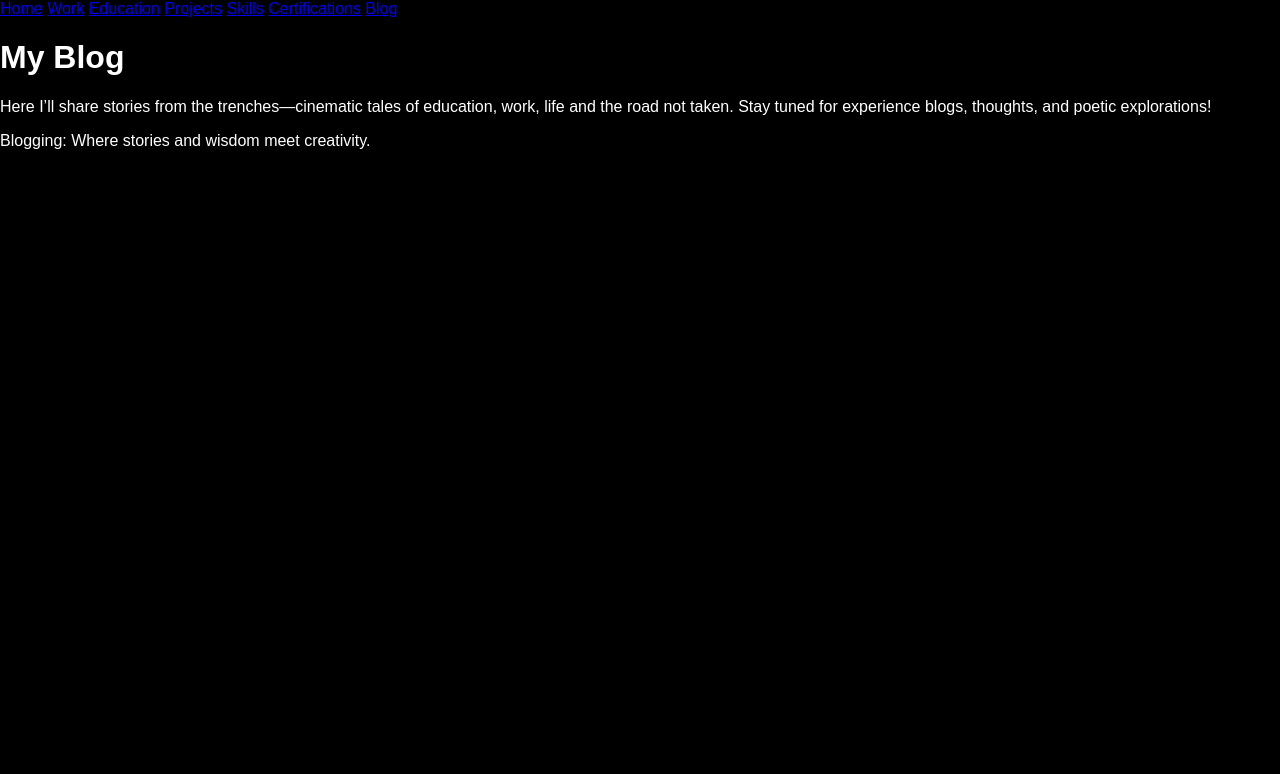
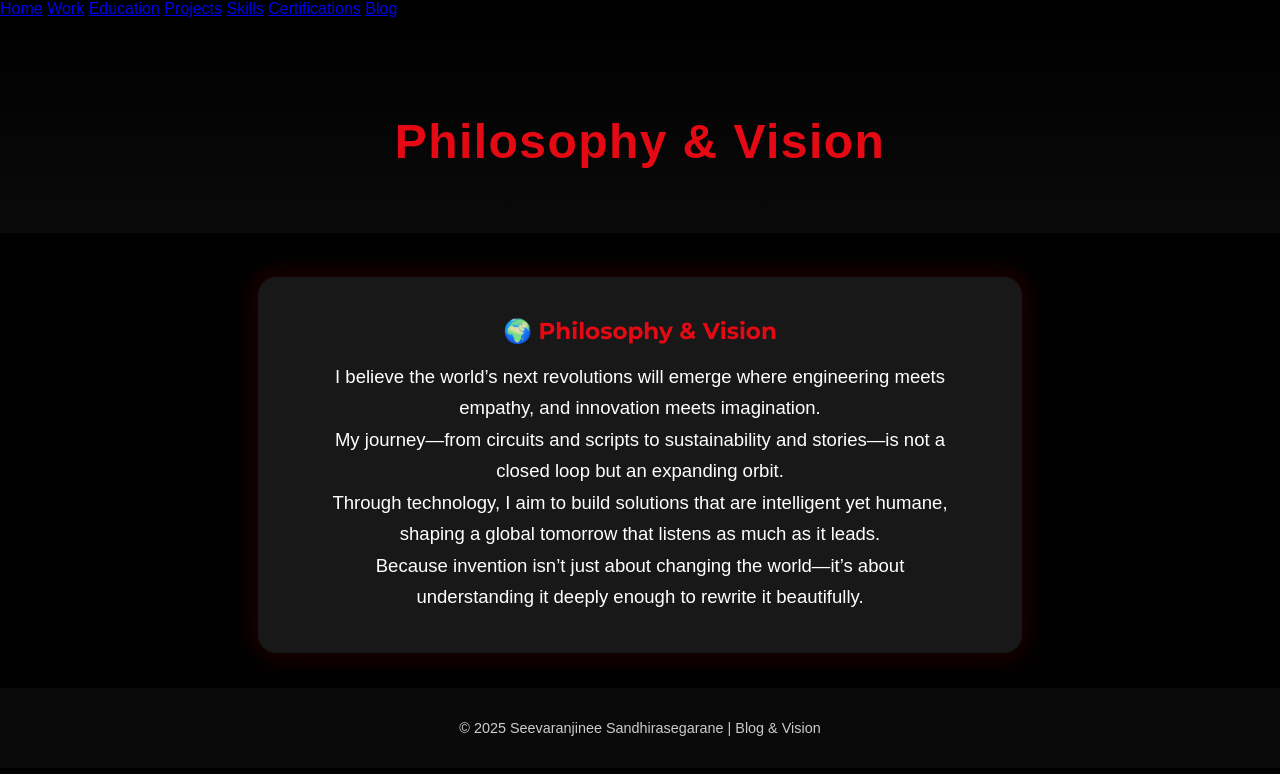
Before and after one commit to Seevaranjinee/seevaranjinee-portfolio, a plain HTML site: page blog.html in a window 1280 px wide. Drawn offline with Linux system fonts and the light colour scheme; files that its build step writes are made by us from their sources.

Commit message:
Update blog.html

```diff
--- a/blog.html
+++ b/blog.html
@@ -1,9 +1,22 @@
 <!DOCTYPE html>
 <html lang="en">
 <head>
-    <meta charset="UTF-8">
-    <title>Blog | Seevaranjinee Sandhirasegarane</title>
-    <link rel="stylesheet" href="style.css">
+  <meta charset="UTF-8">
+  <title>Philosophy & Vision | Seevaranjinee</title>
+  <meta name="viewport" content="width=device-width, initial-scale=1.0">
+  <link href="https://fonts.googleapis.com/css?family=Montserrat:700,400&display=swap" rel="stylesheet">
+  <link rel="stylesheet" href="assets/css/style.css">
+  <style>
+    .philosophy-card {
+      background: #181818; border-radius: 18px; box-shadow: 0 2px 28px #000a, 0 0 24px 4px #e5091433; padding: 2.5rem 2rem; margin: 2.7rem auto 2.2rem auto; max-width: 700px; text-align: center;
+    }
+    .philosophy-title {
+      font-size: 1.44rem; color: #e50914; font-weight: 700; margin-bottom: 1rem; font-family: 'Bebas Neue', 'Montserrat', Arial, sans-serif;
+    }
+    .philosophy-desc {
+      color: #fff; font-size: 1.16rem; line-height: 1.7; margin: 0 auto; max-width: 650px;
+    }
+  </style>
 </head>
 <body>
 <nav>
@@ -15,15 +28,22 @@
   <a href="certifications.html">Certifications</a>
   <a href="blog.html">Blog</a>
 </nav>
+<header class="page-header">
+  <h1 class="h-display">Philosophy & Vision</h1>
+</header>
 <main>
-  <h1>My Blog</h1>
-  <p>
-    Here I’ll share stories from the trenches—cinematic tales of education, work, life and the road not taken.
-    Stay tuned for experience blogs, thoughts, and poetic explorations!
-  </p>
+  <div class="philosophy-card">
+    <div class="philosophy-title">🌍 Philosophy & Vision</div>
+    <div class="philosophy-desc">
+      I believe the world’s next revolutions will emerge where engineering meets empathy, and innovation meets imagination.<br>
+      My journey—from circuits and scripts to sustainability and stories—is not a closed loop but an expanding orbit.<br>
+      Through technology, I aim to build solutions that are intelligent yet humane, shaping a global tomorrow that listens as much as it leads.<br>
+      Because invention isn’t just about changing the world—it’s about understanding it deeply enough to rewrite it beautifully.
+    </div>
+  </div>
 </main>
-<footer>
-  <p>Blogging: Where stories and wisdom meet creativity.</p>
+<footer class="footer">
+  © 2025 Seevaranjinee Sandhirasegarane | Blog & Vision
 </footer>
 </body>
 </html>
```
